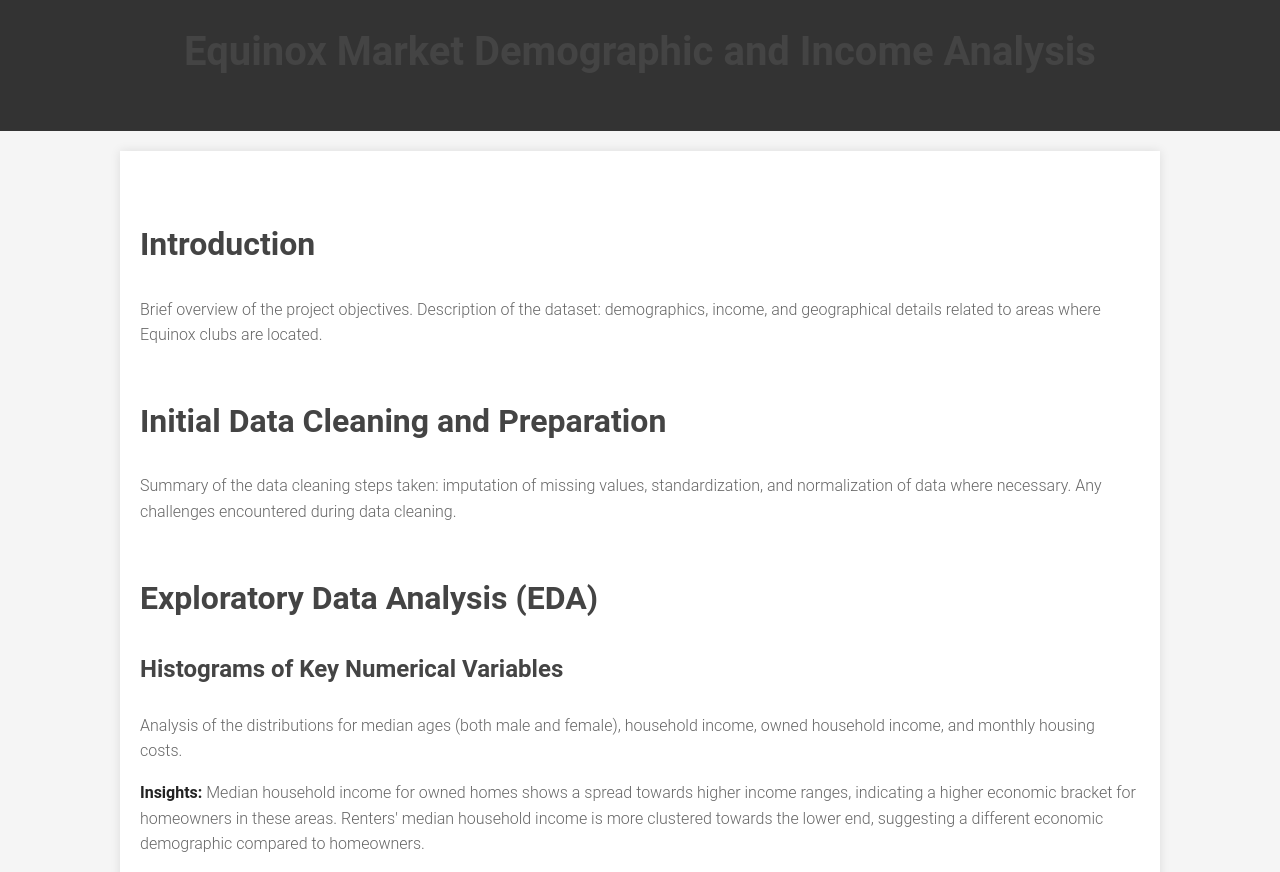
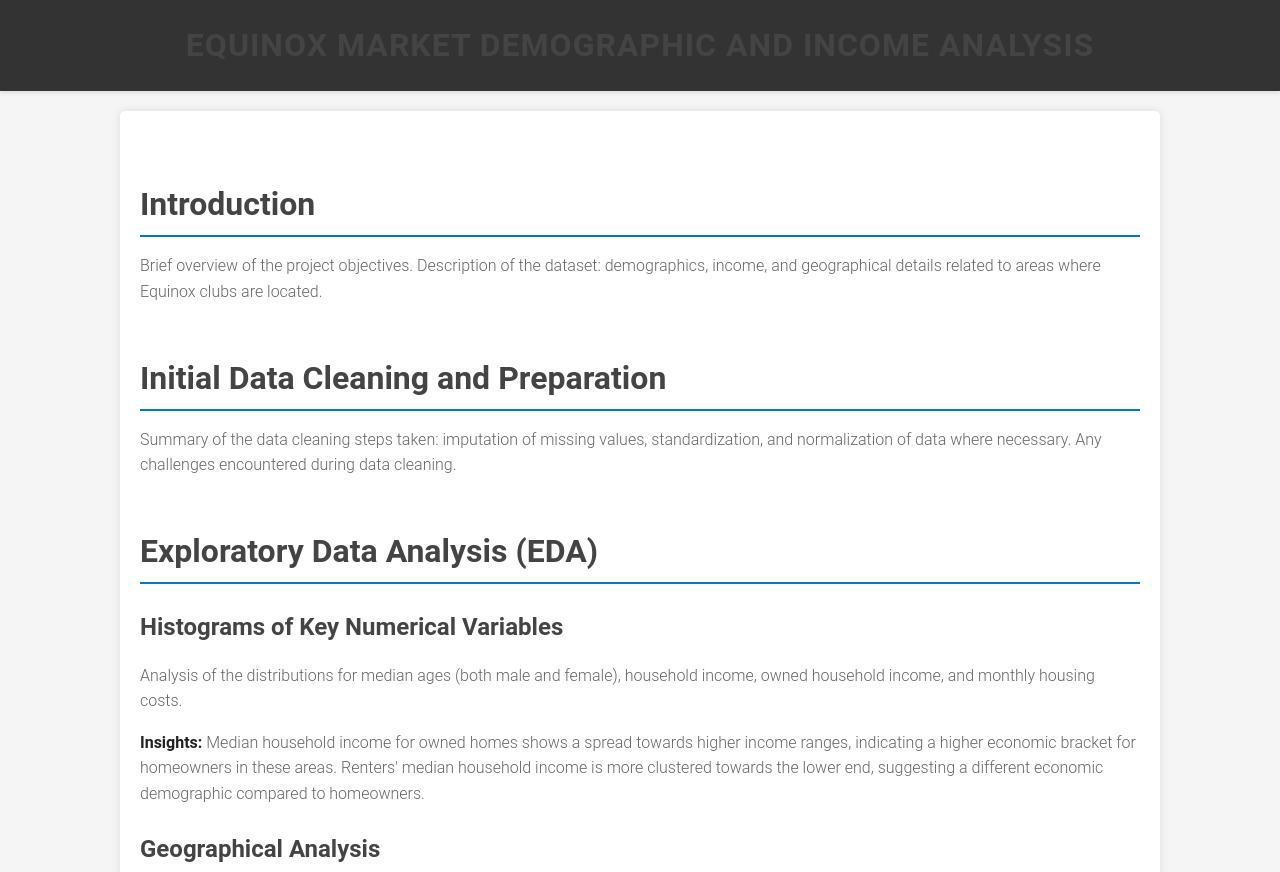
Before and after one commit to DataSciSanj/equinox-club-analysis, a plain HTML site: page index.html in a window 1280 px wide. Shown: the top 872 px of the page. Drawn offline with Linux system fonts and the light colour scheme.

Commit message:
Update styles.css

```diff
--- a/css/styles.css
+++ b/css/styles.css
@@ -10,50 +10,78 @@ body {
 
 /* Header */
 header {
-    background-color: #333;
-    color: white;
-    padding: 20px 0;
+    background-color: #222;
+    color: #fff;
+    padding: 15px;
     text-align: center;
+    box-shadow: 0 2px 4px rgba(0, 0, 0, 0.1);
+}
+
+header h1 {
+    font-size: 2rem;
+    margin: 0;
+    letter-spacing: 1px;
+    text-transform: uppercase;
 }
 
 /* Main Container */
 .container {
-    max-width: 1000px;
-    margin: 20px auto;
+    max-width: 800px;
+    margin: 40px auto;
     padding: 20px;
     background-color: #fff;
-    box-shadow: 0 0 10px rgba(0, 0, 0, 0.1);
+    box-shadow: 0 4px 8px rgba(0, 0, 0, 0.1);
+    border-radius: 5px;
 }
 
-/* Headings */
-h1, h2, h3 {
+/* Section Titles */
+h2 {
+    font-weight: 600;
+    font-size: 1.5rem;
+    color: #444;
+    margin-bottom: 10px;
+    border-bottom: 2px solid #007acc;
+    padding-bottom: 5px;
+}
+
+h3 {
     font-weight: 500;
-    color: #444;
+    font-size: 1.2rem;
+    color: #555;
+    margin-bottom: 8px;
 }
 
 /* Paragraphs */
 p {
     font-weight: 300;
+    font-size: 1rem;
     color: #666;
+    margin-bottom: 15px;
 }
 
-/* Highlight Text */
-.highlight {
-    font-weight: 500;
-    color: #222;
+.insight {
+    font-weight: 400;
+    color: #007acc;
+    margin-top: 10px;
 }
 
 /* Plots Section */
 .plot {
     text-align: center;
-    margin: 20px 0;
+    margin: 30px 0;
 }
 
 /* Footer */
 footer {
-    background-color: #333;
+    background-color: #222;
     color: white;
     text-align: center;
-    padding: 10px 0;
-    margin-top: 20px;
+    padding: 15px;
+    margin-top: 40px;
+    border-top: 2px solid #007acc;
 }
+
+footer p {
+    margin: 0;
+    font-size: 0.9rem;
+}
```
